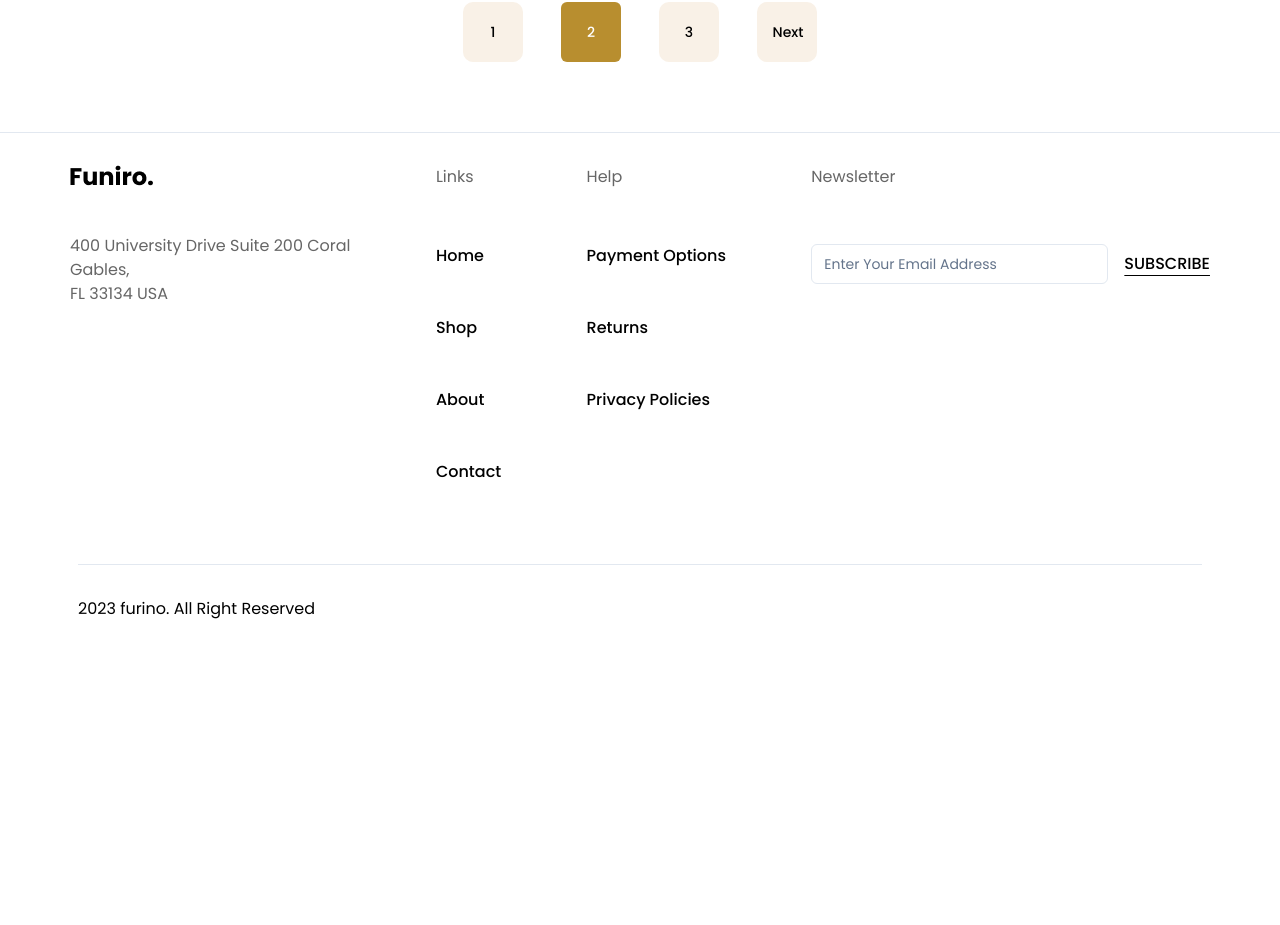
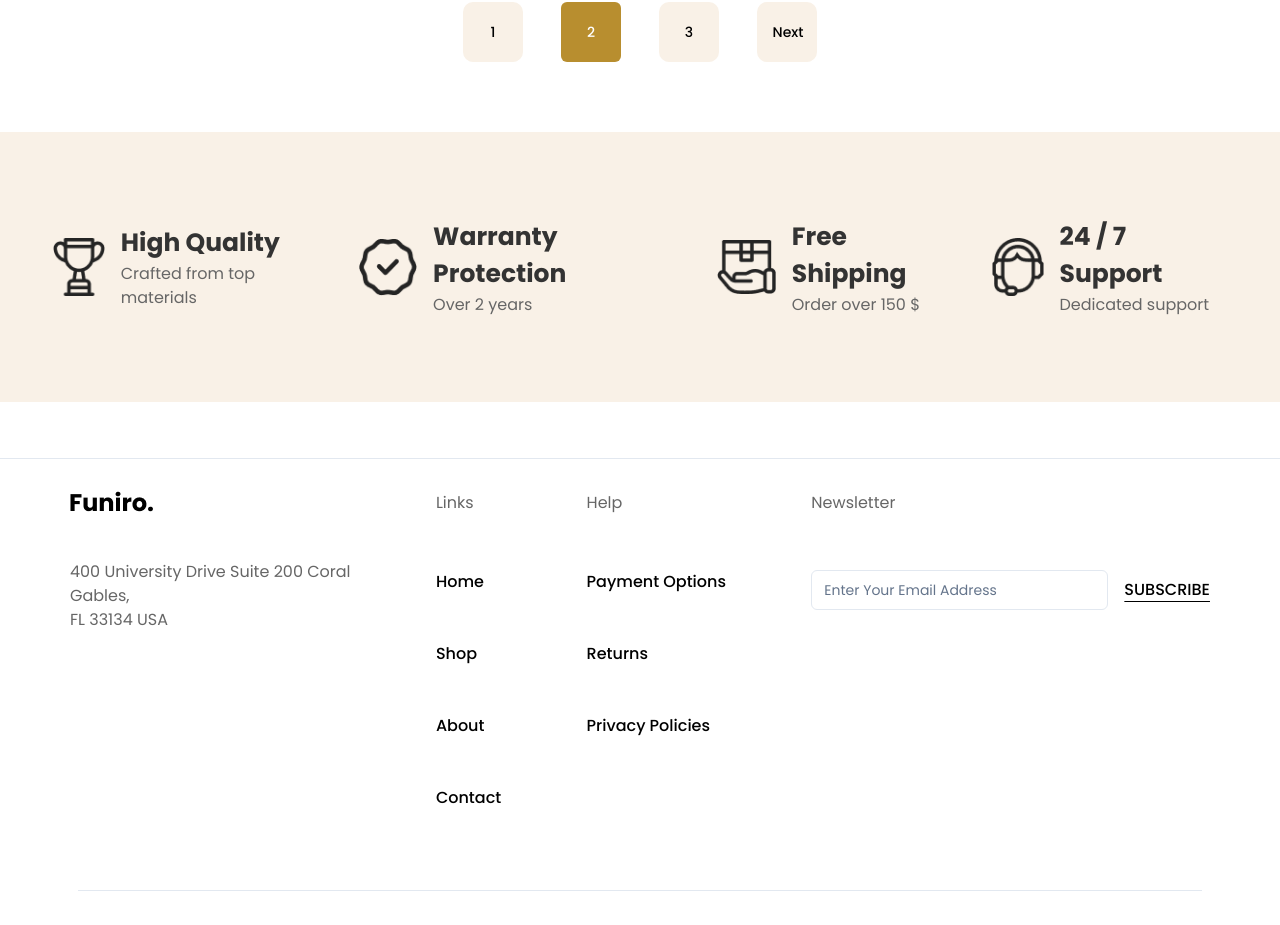
Before and after one commit to PerpetuumG/furniro_nat, a Next.js app: page /shop in a window 1280 px wide. Shown: the part 2480-3405 px from the top of the page. Before the commit the page ends 3165 px from the top, so only its background shows below. Built offline with nearby package versions, Linux system fonts and the light colour scheme.

Commit message:
ShopBannerSection

```diff
--- a/src/components/sections/shop/ShopBannerSection.tsx
+++ b/src/components/sections/shop/ShopBannerSection.tsx
@@ -1,9 +1,47 @@
 const ShopBannerSection = () => {
-    return (
-        <div>
+  const data = [
+    {
+      iconUrl: '/images/banner_icon_1.png',
+      title: 'High Quality',
+      description: 'Crafted from top materials',
+    },
+    {
+      iconUrl: '/images/banner_icon_2.png',
+      title: 'Warranty Protection',
+      description: 'Over 2 years',
+    },
+    {
+      iconUrl: '/images/banner_icon_3.png',
+      title: 'Free Shipping',
+      description: 'Order over 150 $',
+    },
+    {
+      iconUrl: '/images/banner_icon_4.png',
+      title: '24 / 7 Support',
+      description: 'Dedicated support',
+    },
+  ];
 
-        </div>
-    );
+  return (
+    <section className={'bg-primary-light md:h-[270px] py-16 md:py-0 flex px-4 md:px-[53px]'}>
+      <div className={'flex flex-col gap-8 md:flex-row justify-between w-full'}>
+        {data.map((item, index) => (
+          <div key={index} className={'flex gap-4 items-center'}>
+            <div>
+              <img src={item.iconUrl} alt='icon' />
+            </div>
+
+            <div>
+              <p className={'text-customBlack font-semibold text-normal xl:text-[25px]'}>
+                {item.title}
+              </p>
+              <p className={'text-customGray'}>{item.description}</p>
+            </div>
+          </div>
+        ))}
+      </div>
+    </section>
+  );
 };
 
 export default ShopBannerSection;
```
